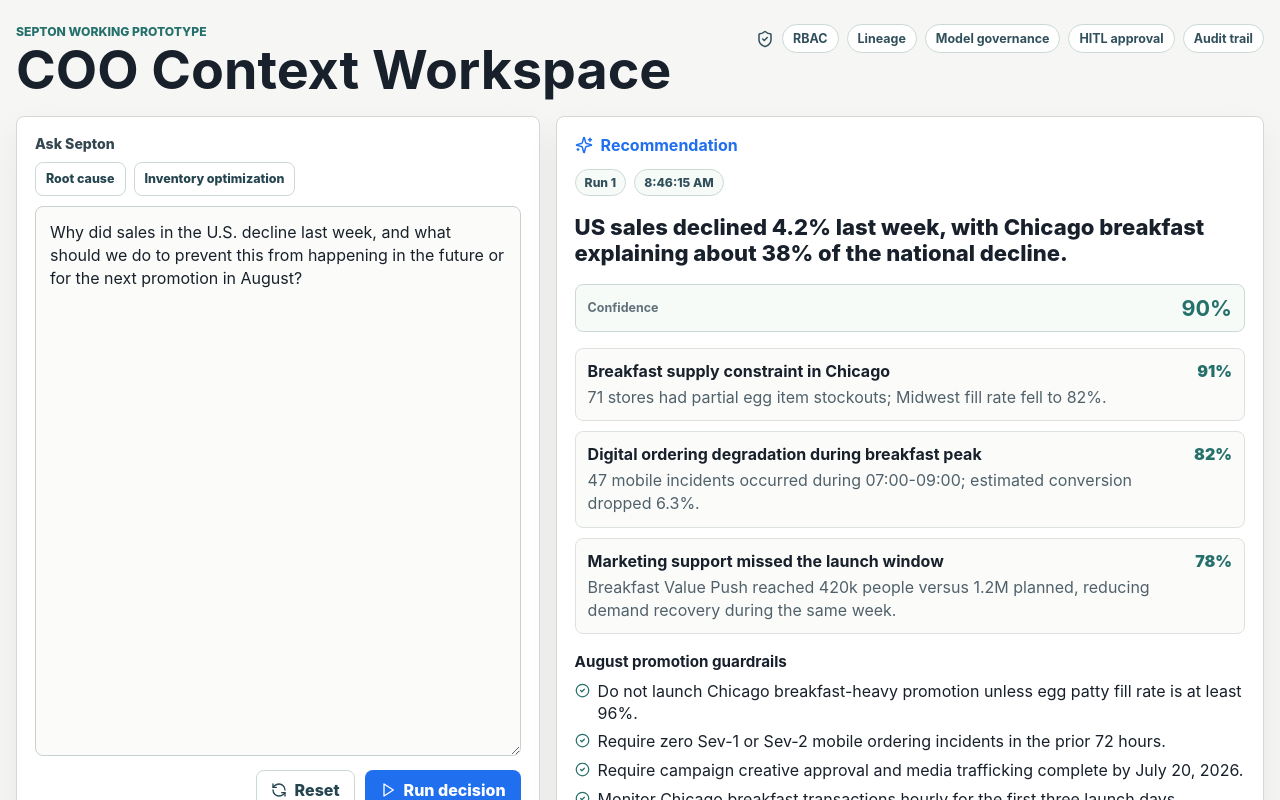
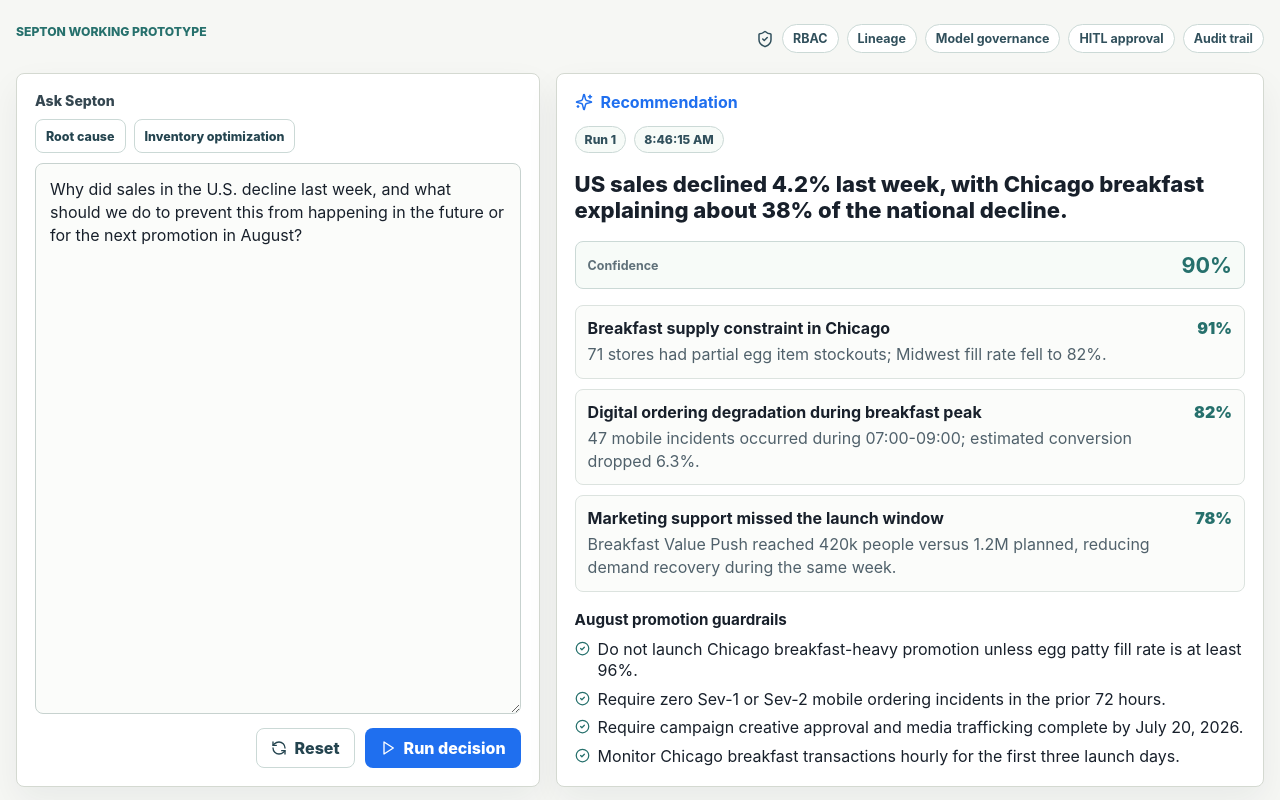
Before and after one commit to jayrajn/septonproto, a React (Vite) app in the folder apps/web/: page / in a window 1280 px wide. Shown: the top 800 px of the page. Built offline with nearby package versions, Linux system fonts and the light colour scheme.

Commit message:
Remove COO workspace heading

```diff
--- a/apps/web/src/ui/App.tsx
+++ b/apps/web/src/ui/App.tsx
@@ -74,7 +74,6 @@ export function App() {
       <header className="topbar">
         <div>
           <p className="eyebrow">Septon working prototype</p>
-          <h1>COO Context Workspace</h1>
         </div>
         <div className="governance">
           <ShieldCheck size={18} />
```
